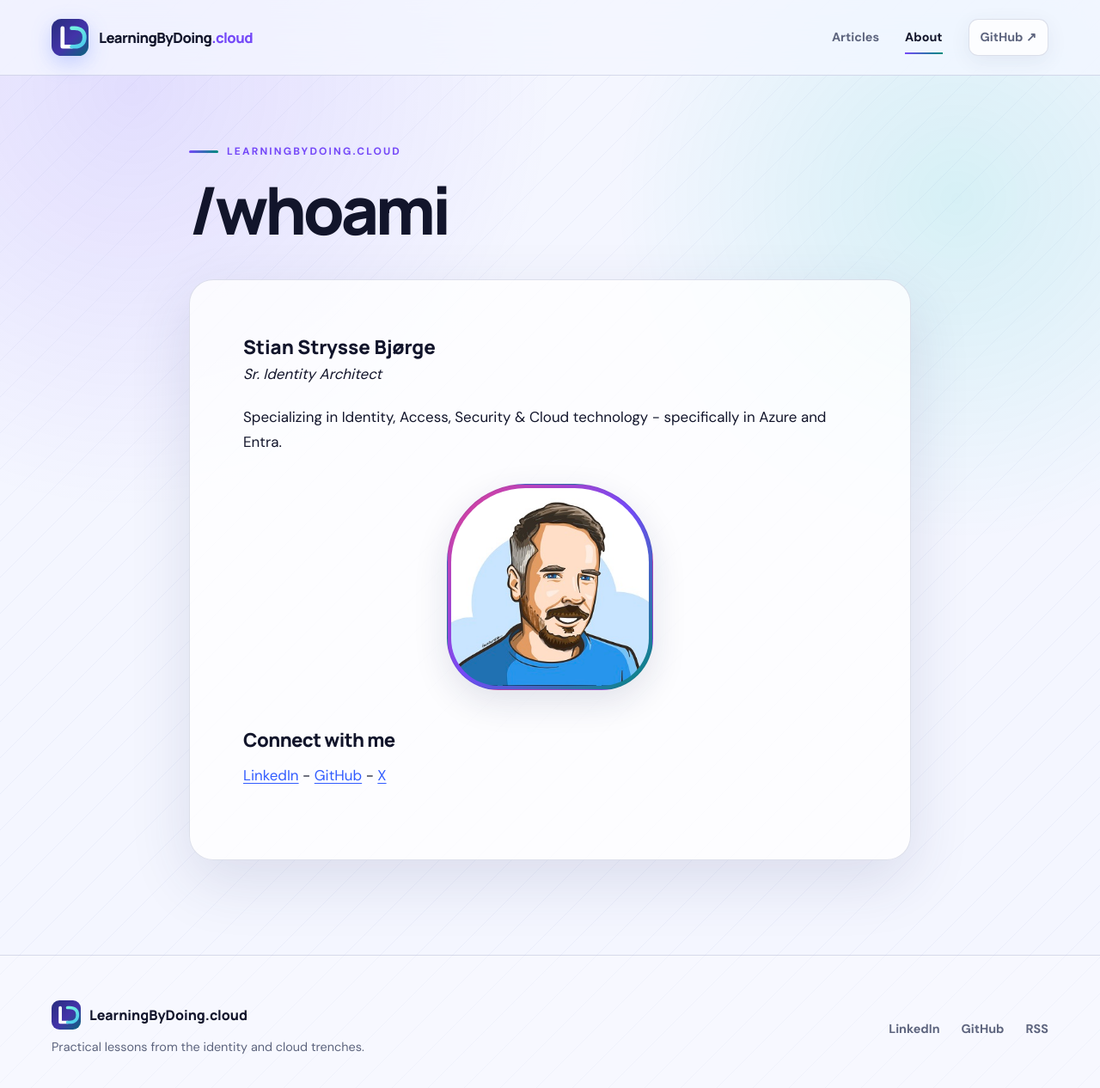
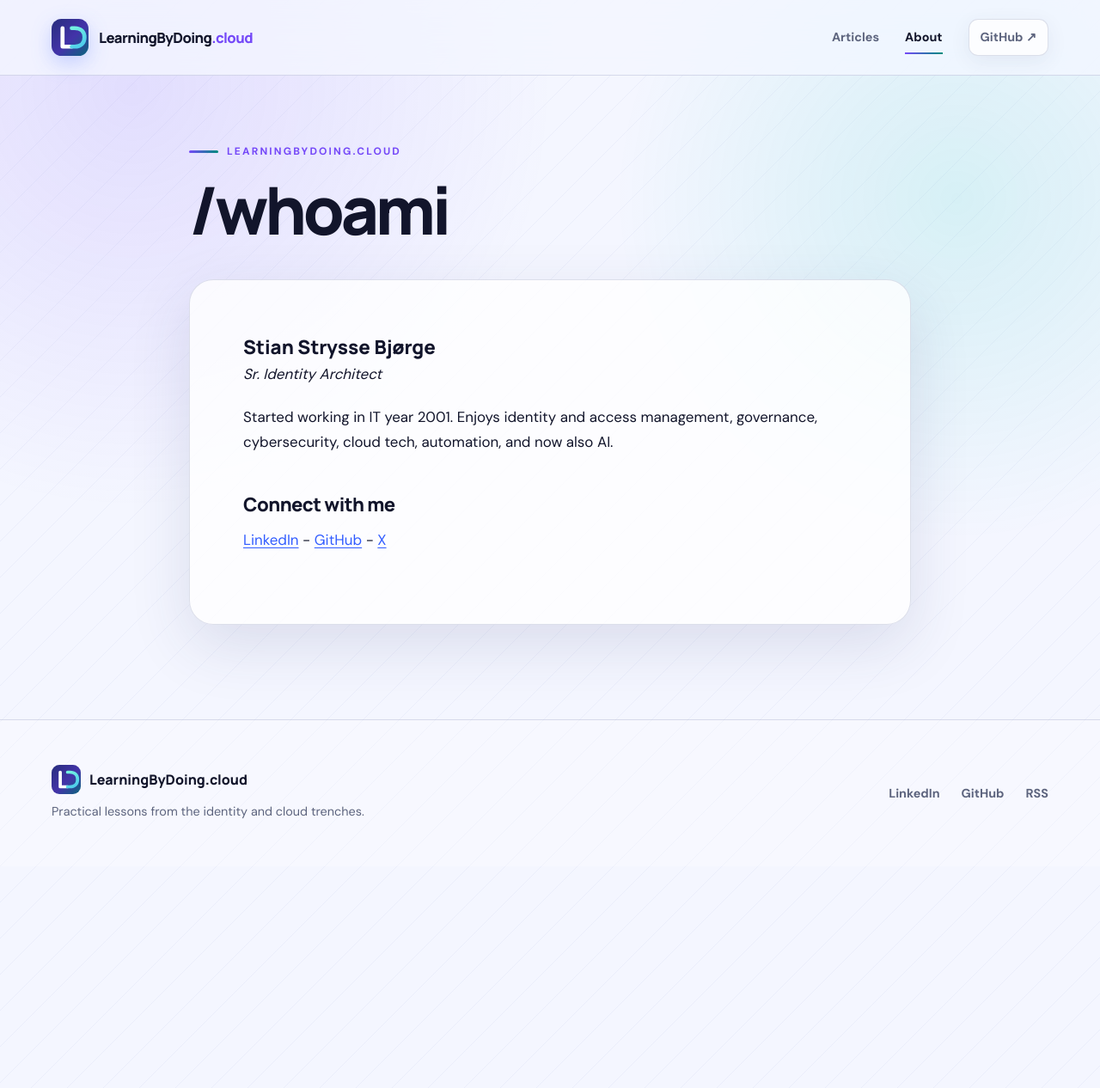
Before and after one commit to stianstrysse/stianstrysse.github.io, a Jekyll site: the page built from aboutme.md, in a window 1280 px wide and 1282 px high. Shown: the top 1266 px of the window at 86% size. Built offline with Jekyll 4.4.1, drawn with Linux system fonts in a browser that asks for light colours.

Commit message:
Update Who am I introduction and remove profile photo

```diff
--- a/aboutme.md
+++ b/aboutme.md
@@ -7,9 +7,7 @@ show-avatar: false
 **Stian Strysse Bjørge**
 *Sr. Identity Architect*
 
-Specializing in Identity, Access, Security & Cloud technology - specifically in Azure and Entra.
-
-![Profile Photo](/assets/img/thisisme-profile.png)
+Started working in IT year 2001. Enjoys identity and access management, governance, cybersecurity, cloud tech, automation, and now also AI.
 
 ### Connect with me
 
```
